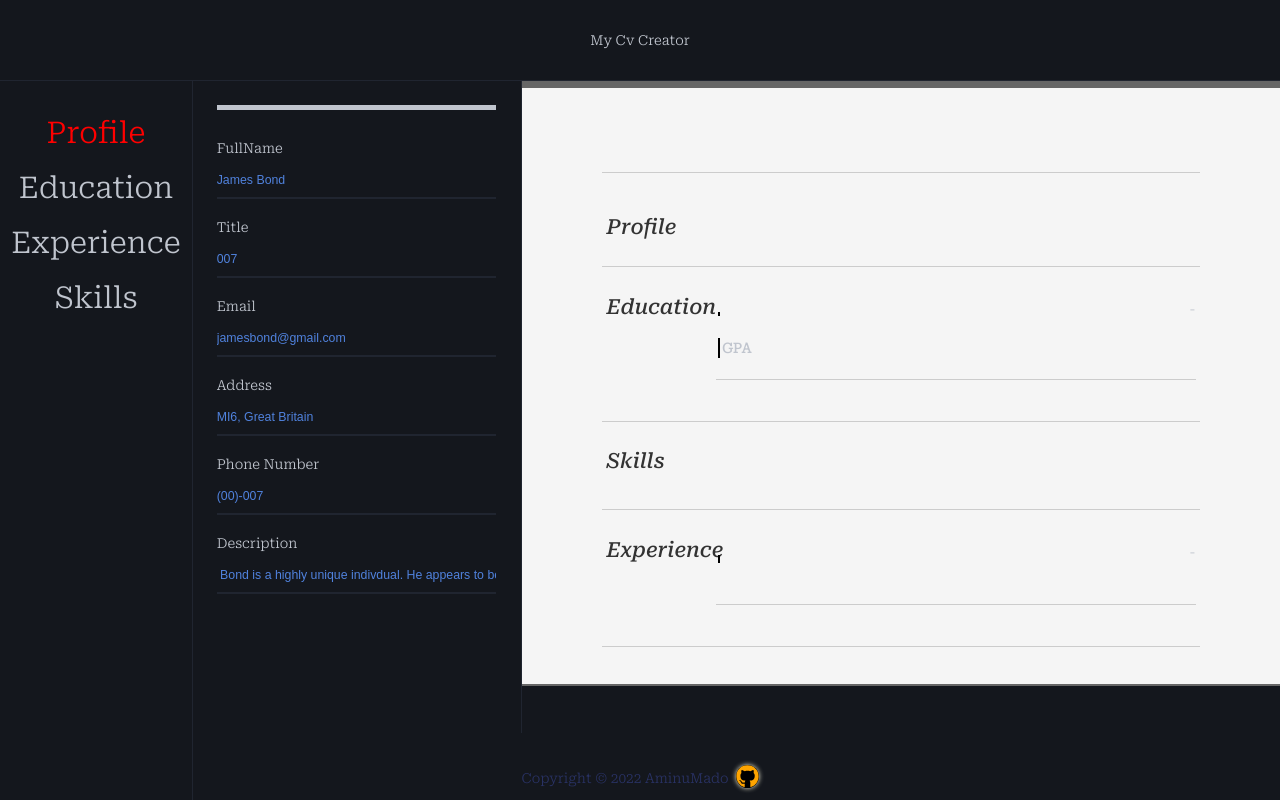
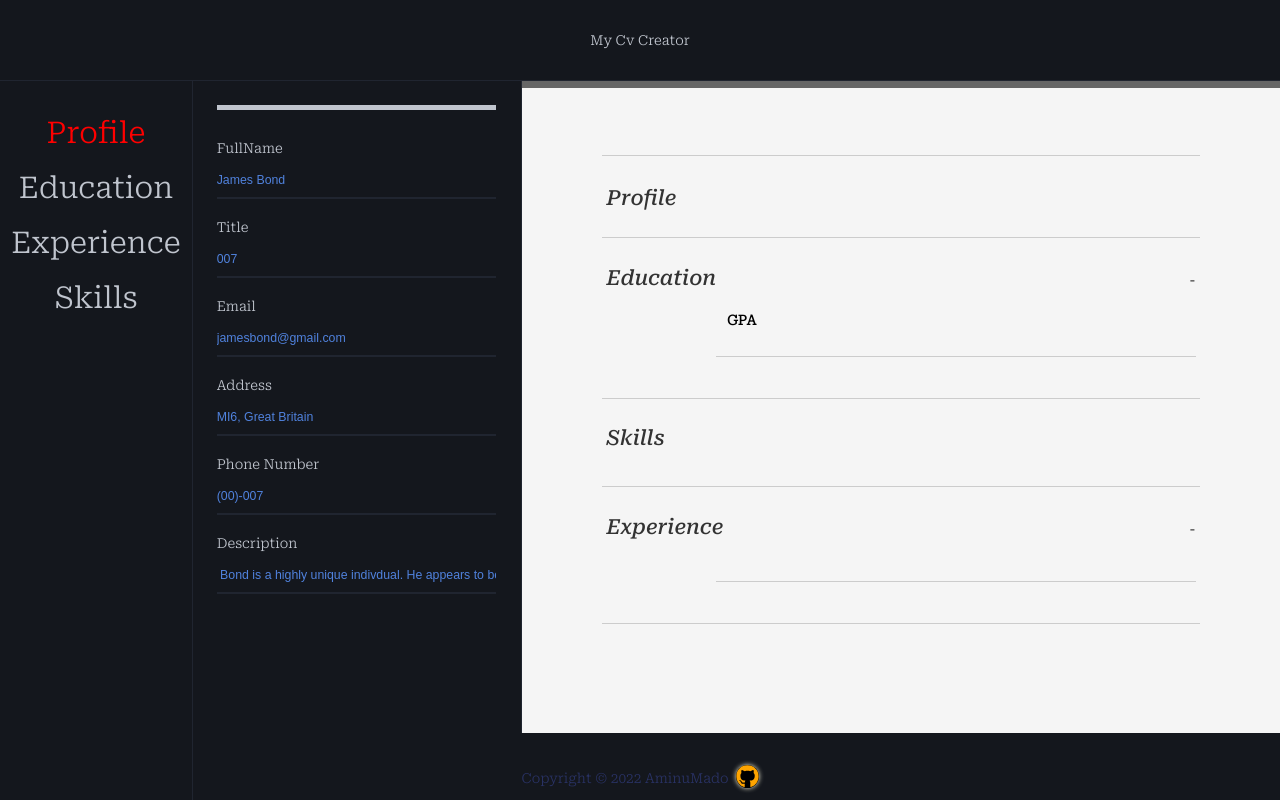
Before and after one commit to AminuMado/cv-creator, a React app: page / in a window 1280 px wide. Built offline with nearby package versions, Linux system fonts and the light colour scheme; the HTML template or start-up script is replaced by a standard one.

Commit message:
styling update

```diff
--- a/src/components/CvPreview/CvPreview.css
+++ b/src/components/CvPreview/CvPreview.css
@@ -1,21 +1,29 @@
 .preview-wrapper {
   width: 73.076em;
   text-align: left;
+  color: black;
+  background-color: #f5f5f5;
 }
 .inner {
   padding: 10px 80px;
   background: #f5f5f5;
   border: solid #666;
-  border-width: 8px 0 2px 0;
+  border-width: 8px 0 0 0;
 }
+
 .cv-header-wrapper {
   margin: 2.5em 0 3em 0;
   padding-bottom: 1.5em;
   border-bottom: 1px solid #ccc;
+  font-size: 70%;
+}
+.cv-flex-wrapper-header {
+  display: flex;
+  align-items: center;
 }
 .cv-flex-wrapper {
   display: flex;
-  align-items: center;
+  align-items: baseline;
 }
 .header-content-1 {
   width: 66%;
@@ -46,7 +54,6 @@
   letter-spacing: 2px;
   margin: 0;
   padding: 2px;
-
   font-size: 122%;
 }
 .main {
@@ -125,10 +132,10 @@ p.enlarge {
   justify-content: space-between;
   align-items: baseline;
 }
+
 .flex-wrapper h4 {
-  border-left: 2px solid black;
   margin: 0 0 0 2px;
-  padding: 2px;
+  padding: 3px;
 }
 .experience-name {
   margin: 0;
@@ -140,7 +147,8 @@ p.enlarge {
   margin: 0;
   padding: 0;
   font-style: italic;
-  font-size: 0.95rem;
+  font-size: 0.8rem;
+  font-weight: 200;
 }
 .experience-responsibilities > ul {
   display: flex;
@@ -165,3 +173,6 @@ p.enlarge {
   justify-content: space-between;
   align-items: baseline;
 }
+.education-degree {
+  padding: 3px;
+}
```
